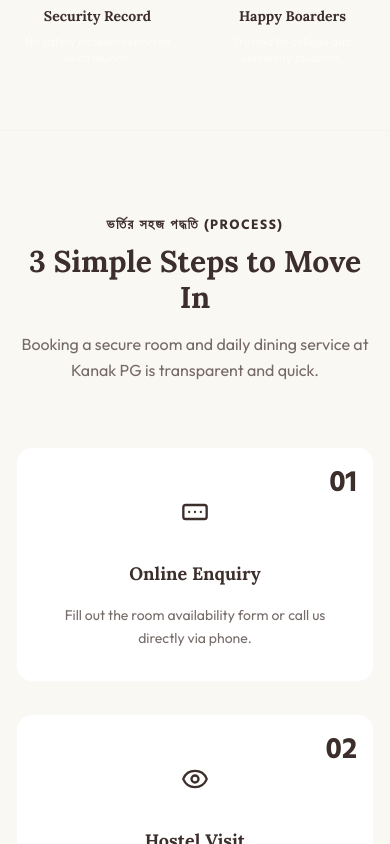
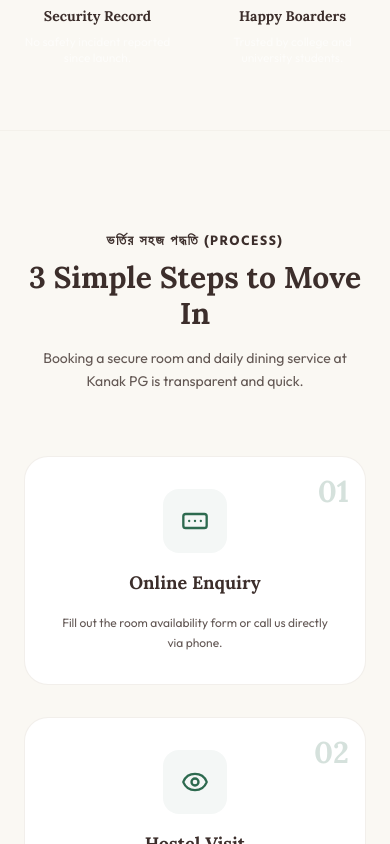
Before and after one commit to adeditsmsg-oss/kanak-mess, a Next.js app: page /kanak-mess/ in a window 390 px wide. Shown: the part 7940-8784 px from the top of the page. Built offline with nearby package versions, Linux system fonts and the light colour scheme.

Commit message:
Upload src/components/Process.tsx to main (Next.js layout upgrade)

```diff
--- a/src/components/Process.tsx
+++ b/src/components/Process.tsx
@@ -1,5 +1,7 @@
+'use client';
+
 import React from 'react';
-import { FormInput, Eye, Key } from 'lucide-react';
+import { FormInput, Eye, ShieldCheck } from 'lucide-react';
 
 export default function Process() {
   const steps = [
@@ -19,19 +21,19 @@
       step: '03',
       title: 'Easy Move-In',
       description: 'Select your preferred sharing style, submit the deposit, and move in immediately.',
-      icon: Key
+      icon: ShieldCheck
     }
   ];
 
   return (
-    <section className="py-20 bg-sandBg text-charcoalText border-t border-greyBorder/20">
-      <div className="max-w-7xl mx-auto px-4 sm:px-6 lg:px-8">
+    <section className="py-24 bg-creamBg text-charcoalText border-t border-greyBorder/30 relative overflow-hidden">
+      <div className="max-w-7xl mx-auto px-6 sm:px-8">
 
         {/* Title */}
         <div className="text-center max-w-3xl mx-auto mb-16">
-          <span className="text-sm font-bold uppercase tracking-widest text-goldBrand font-bengali">ভর্তির সহজ পদ্ধতি (Process)</span>
-          <h2 className="text-3xl sm:text-4xl font-bold mt-2">3 Simple Steps to Move In</h2>
-          <p className="text-charcoalText/70 mt-4 leading-relaxed">
+          <span className="text-sm font-bold uppercase tracking-widest text-accentRose font-bengali">ভর্তির সহজ পদ্ধতি (Process)</span>
+          <h2 className="text-3xl sm:text-4xl font-extrabold text-primaryGreen mt-2 font-serif">3 Simple Steps to Move In</h2>
+          <p className="text-charcoalText/80 mt-4 leading-relaxed text-sm sm:text-base">
             Booking a secure room and daily dining service at Kanak PG is transparent and quick.
           </p>
         </div>
@@ -40,21 +42,21 @@
         <div className="grid grid-cols-1 md:grid-cols-3 gap-8 relative">
 
           {/* Connector line for large screens */}
-          <div className="hidden md:block absolute top-1/2 left-[15%] right-[15%] h-0.5 bg-terracotta/10 -translate-y-1/2 pointer-events-none" />
+          <div className="hidden md:block absolute top-1/2 left-[15%] right-[15%] h-0.5 bg-primaryGreen/10 -translate-y-1/2 pointer-events-none" />
 
           {steps.map((step, idx) => (
             <div
               key={idx}
-              className="bg-white p-8 rounded-2xl border border-greyBorder/20 relative z-10 hover:border-terracotta transition-all duration-300 text-center space-y-4 hover:shadow-lg"
+              className="bg-whitePure p-8 rounded-3xl border border-greyBorder/50 relative z-10 hover:border-primaryGreen transition-all duration-300 text-center space-y-4 hover:shadow-lg"
             >
-              <div className="absolute top-4 right-4 text-terracotta/20 text-3xl font-extrabold font-bengali">
+              <div className="absolute top-4 right-4 text-primaryGreen/20 text-3xl font-black font-serif">
                 {step.step}
               </div>
-              <div className="w-16 h-16 rounded-2xl bg-terracotta/10 text-terracotta flex items-center justify-center mx-auto">
+              <div className="w-16 h-16 rounded-2xl bg-primaryGreen/5 text-primaryGreen flex items-center justify-center mx-auto">
                 <step.icon size={28} />
               </div>
-              <h3 className="font-bold text-lg text-primaryDark">{step.title}</h3>
-              <p className="text-sm text-charcoalText/70 leading-relaxed">{step.description}</p>
+              <h3 className="font-bold text-lg text-primaryGreen font-serif">{step.title}</h3>
+              <p className="text-xs text-charcoalText/80 leading-relaxed">{step.description}</p>
             </div>
           ))}
         </div>
```
